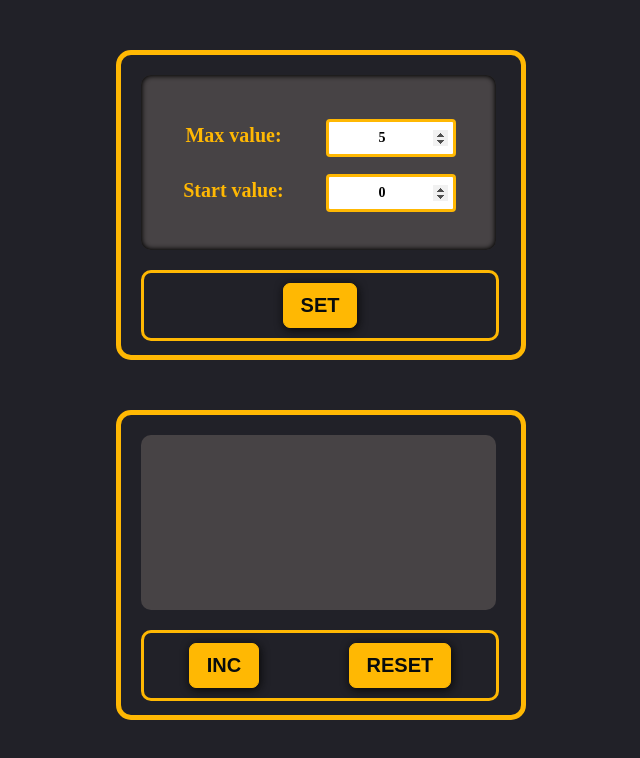
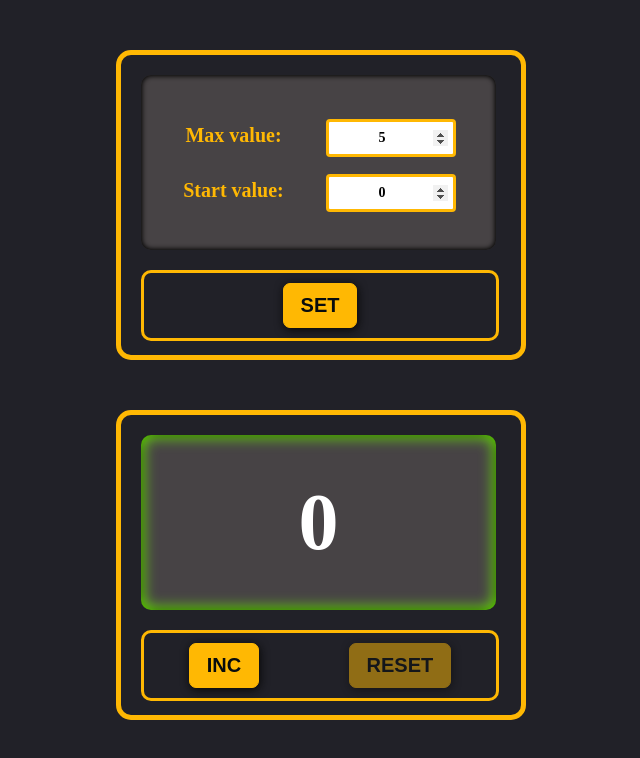
Before and after one commit to MariaShev777/counter, a React (Create React App) app: page / in a window 1280 px wide. Shown: the top 758 px of the page, without its empty margins (319-959 px from the left). Built offline with nearby package versions, Linux system fonts and the light colour scheme.

Commit message:
initial counter value corrected

```diff
--- a/src/App.tsx
+++ b/src/App.tsx
@@ -8,7 +8,7 @@
 
     let [maxValue, setMaxValue] = useState<number>(5);
     let [startValue, setStartValue] = useState<number>(0);
-    let [counter, setCounter] = useState<number | null>(null);
+    let [counter, setCounter] = useState<number | null>(startValue);
 
     let [btnSetDisabled, setBtnSetDisabled] = useState<boolean>(false);
 
```
